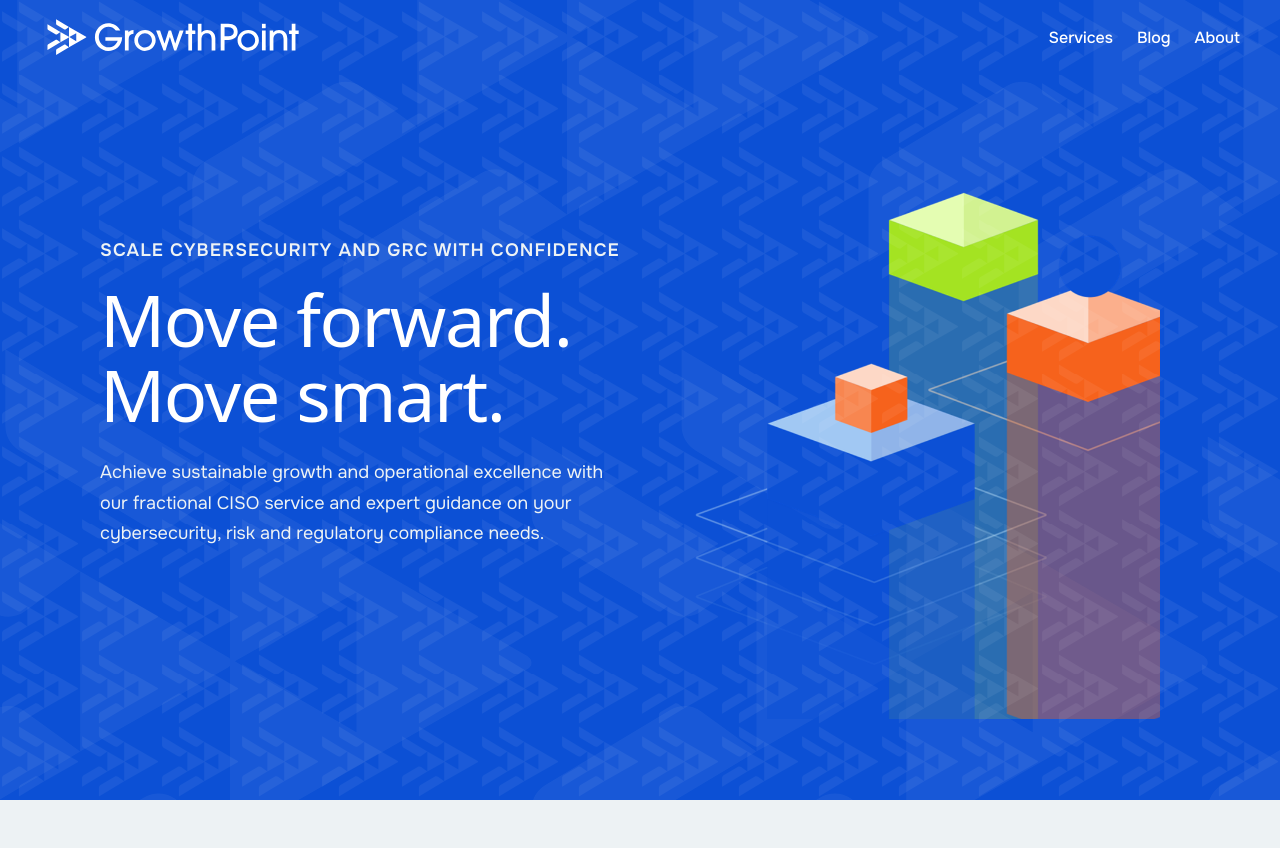
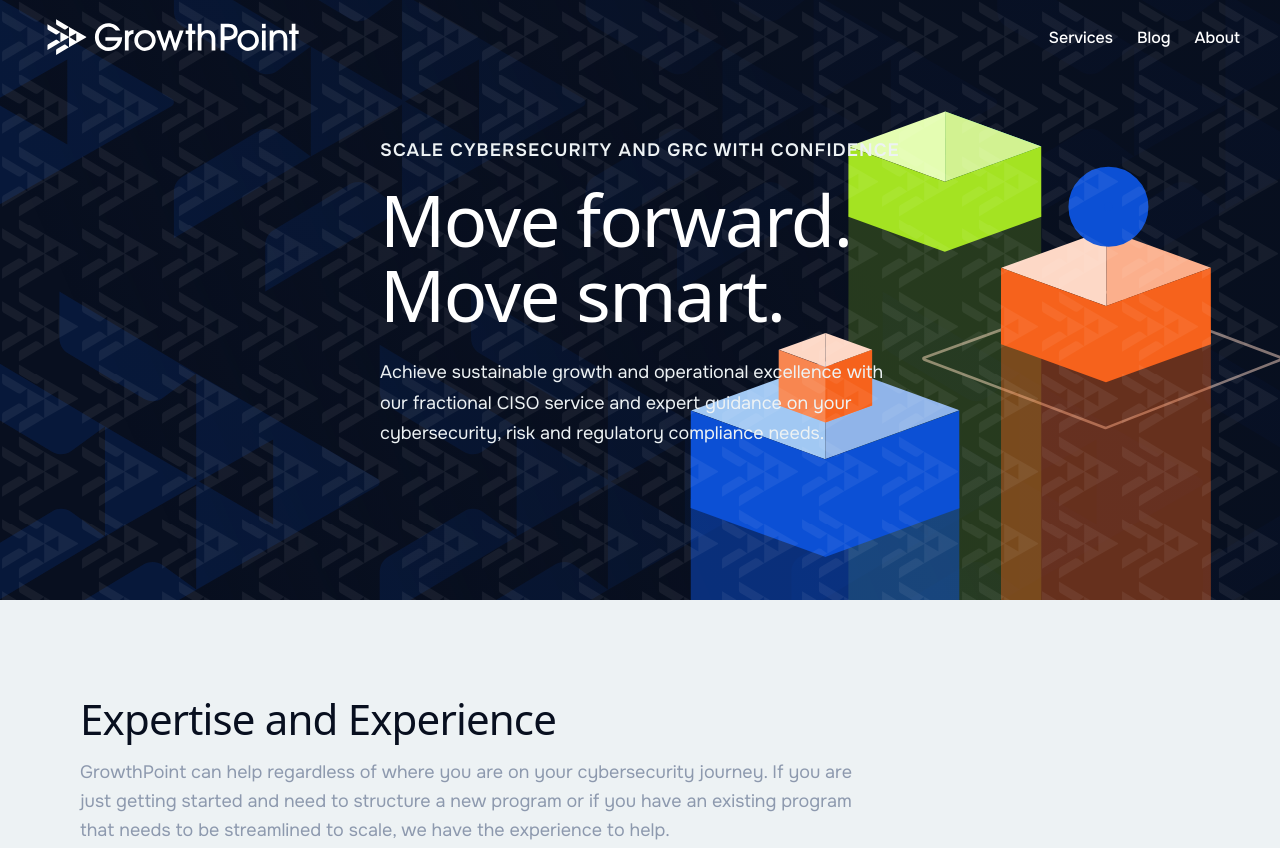
Before and after one commit to GrowthPointTech/gp-website, a plain HTML site: page index.html in a window 1280 px wide. Shown: the top 848 px of the page. Drawn offline with Linux system fonts and the light colour scheme; a web font is replaced by a local one.

Commit message:
fix: use combined banner SVG from live site (arrows + cubes in one image)
Replaces separate background-blue-arrows.svg + Title-Page-1.png with
the single banner-arrows-shape-charts.svg used on the live site.
Text content overlays on the left, cubes are part of the background.

```diff
--- a/css/components.css
+++ b/css/components.css
@@ -241,27 +241,21 @@
   margin-bottom: var(--space-lg);
 }
 
-/* Home page hero — real background from live site */
+/* Home page hero — combined background + cubes from live site */
 .hero--home {
   background:
-    url('../assets/images/background-blue-arrows.svg') center / cover no-repeat;
+    url('../assets/images/banner-arrows-shape-charts.svg') center / cover no-repeat;
   padding: 0;
-  min-height: 100vh;
+  min-height: 600px;
   overflow: hidden;
   display: flex;
-  align-items: center;
-}
-
-.hero__grid {
-  display: grid;
-  grid-template-columns: 1fr 1fr;
-  gap: var(--space-lg);
   align-items: center;
 }
 
 .hero__content {
   padding-top: 120px; /* clear the transparent nav */
   padding-bottom: var(--space-2xl);
+  max-width: 600px;
 }
 
 .hero--home .hero__eyebrow {
@@ -285,18 +279,6 @@
   line-height: 1.7;
 }
 
-.hero__graphic {
-  display: flex;
-  align-items: flex-end;
-  justify-content: center;
-}
-
-.hero__cubes {
-  width: 100%;
-  max-width: 480px;
-  height: auto;
-}
-
 @media (max-width: 1024px) {
   .hero--home h1 {
     font-size: 56px;
@@ -304,21 +286,12 @@
 }
 
 @media (max-width: 767px) {
-  .hero__grid {
-    grid-template-columns: 1fr;
-  }
-
   .hero--home h1 {
     font-size: 42px;
   }
 
-  .hero__graphic {
-    display: none;
-  }
-
   .hero--home {
     min-height: auto;
-    padding: var(--space-xl) 0;
   }
 
   .hero__content {
--- a/index.html
+++ b/index.html
@@ -30,14 +30,11 @@
 
     <!-- Hero -->
     <section class="hero hero--home">
-      <div class="container hero__grid">
+      <div class="container">
         <div class="hero__content">
           <p class="eyebrow hero__eyebrow">Scale Cybersecurity and GRC With Confidence</p>
           <h1>Move forward.<br>Move smart.</h1>
           <p>Achieve sustainable growth and operational excellence with our fractional CISO service and expert guidance on your cybersecurity, risk and regulatory compliance needs.</p>
-        </div>
-        <div class="hero__graphic">
-          <img src="assets/images/Title-Page-1.png" alt="" class="hero__cubes">
         </div>
       </div>
     </section>
```
Also changed, not shown: assets/images/banner-arrows-shape-charts.svg (added).
